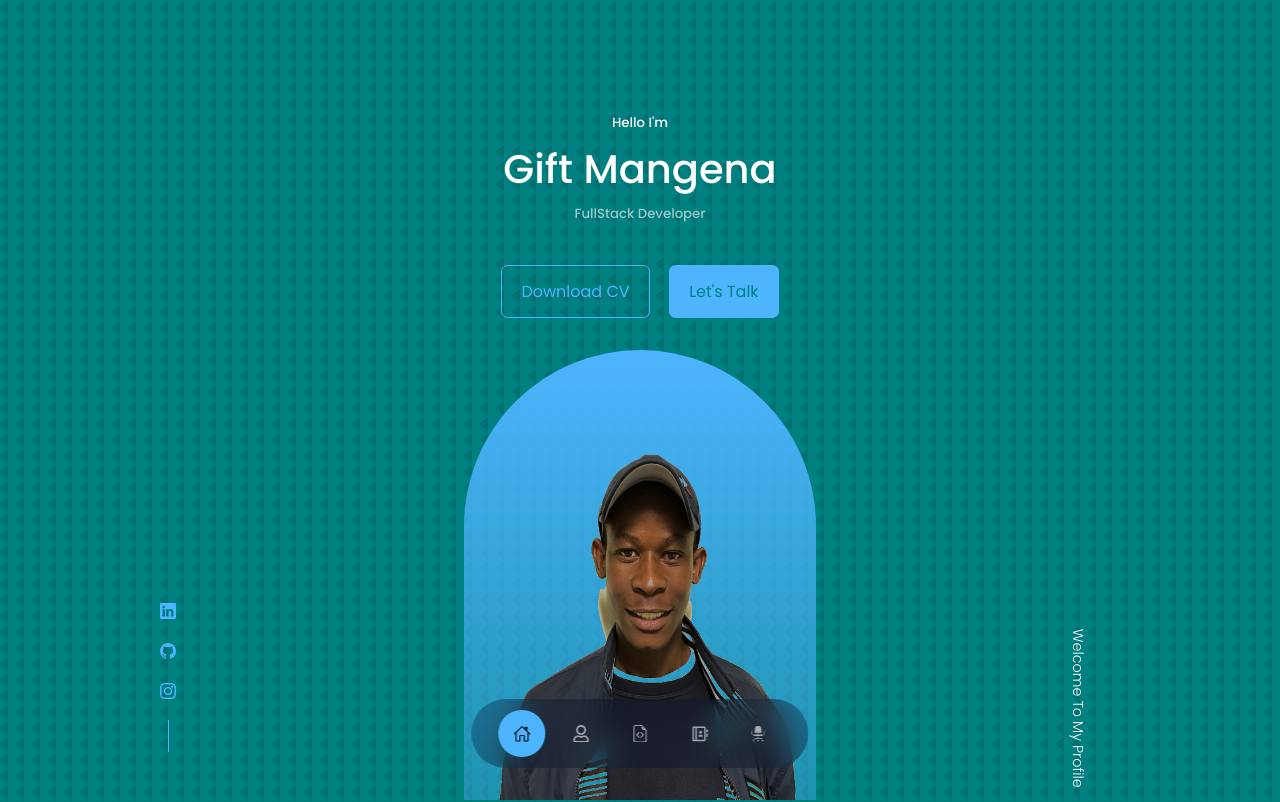
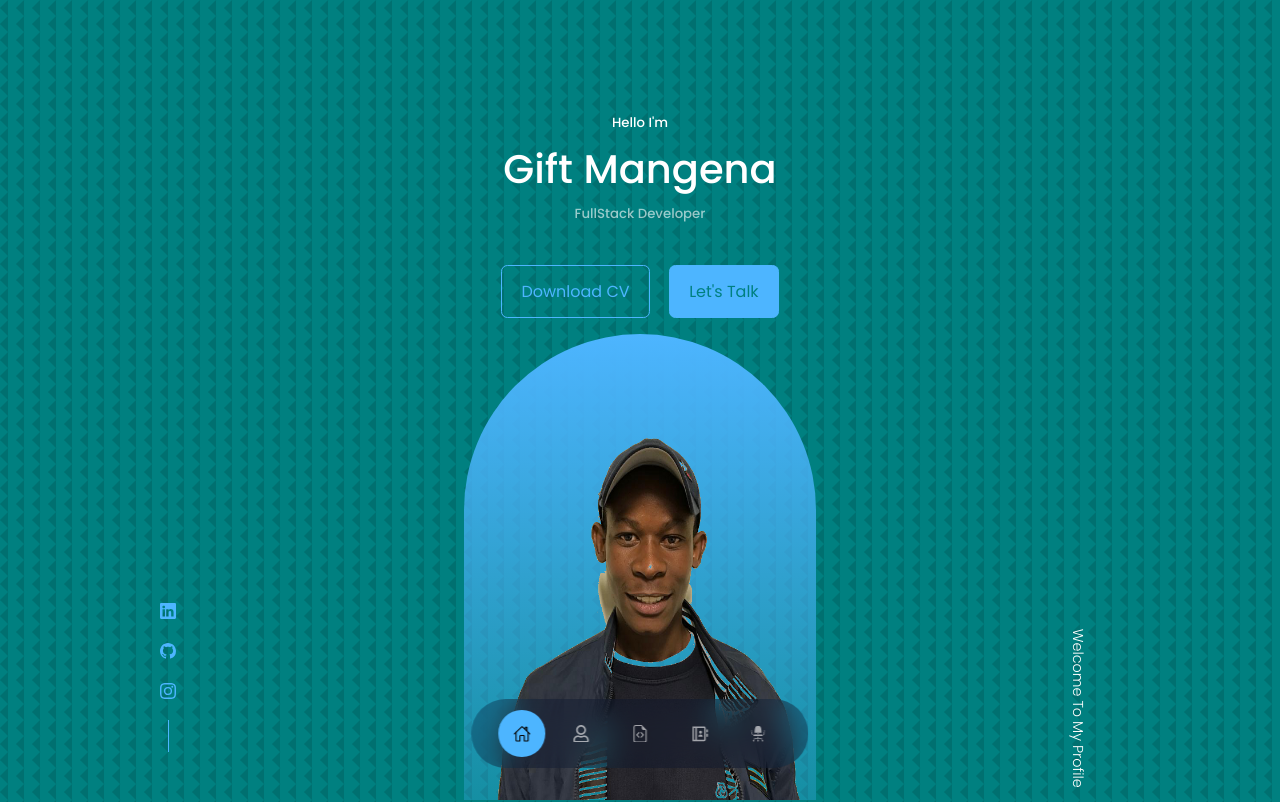
Before and after one commit to GiftMogale/My-Profile, a React (Create React App) app: page / in a window 1280 px wide. Shown: the top 802 px of the page. Built offline with nearby package versions, Linux system fonts and the light colour scheme.

Commit message:
profile-reactjs

```diff
--- a/src/components/header/header.css
+++ b/src/components/header/header.css
@@ -49,10 +49,10 @@ header {
 .me {
     background: linear-gradient(var(--color-primary), transparent );
     width: 22rem;
-    height:45rem;
+    height:40rem;
     position:absolute;
     left: calc(50% - 11rem);
-    margin-top: 2rem;
+    margin-top: 1rem;
     border-radius:12rem 12rem 0 0;
     overflow: hidden;
     padding: 0rem 0rem 1.5rem 1.5rem;
```
